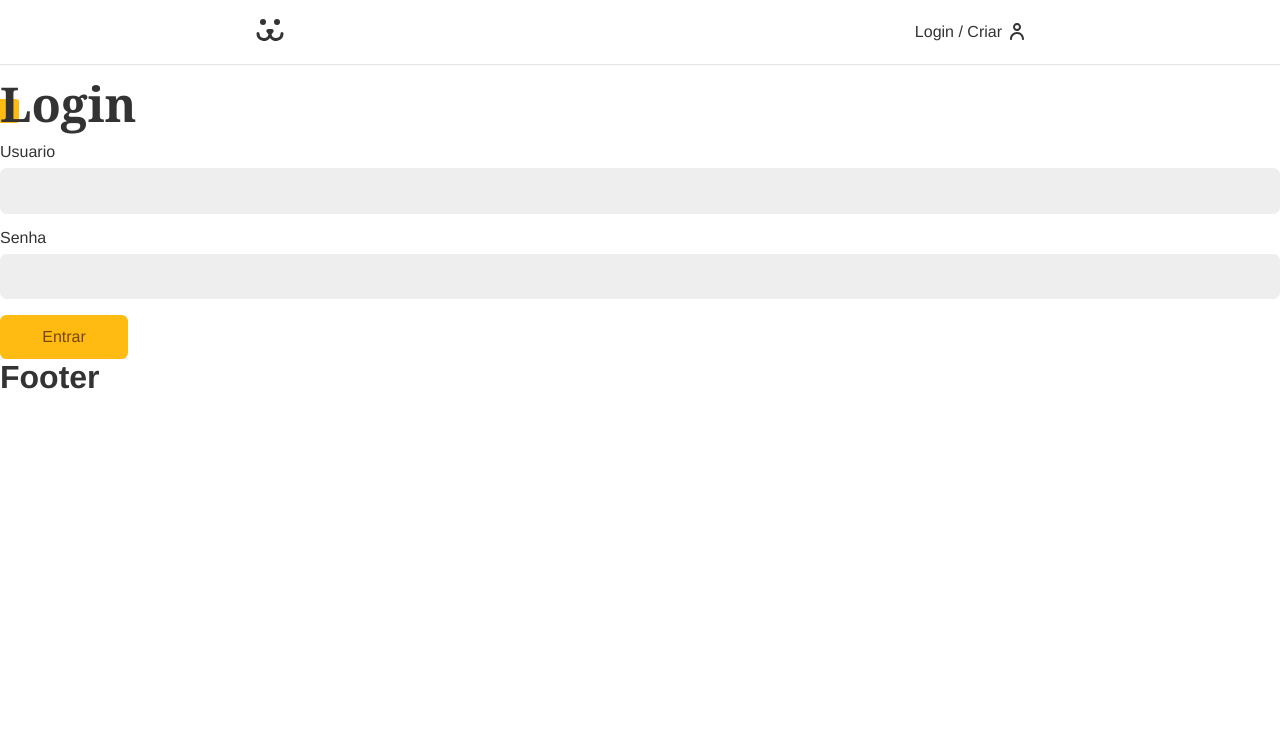
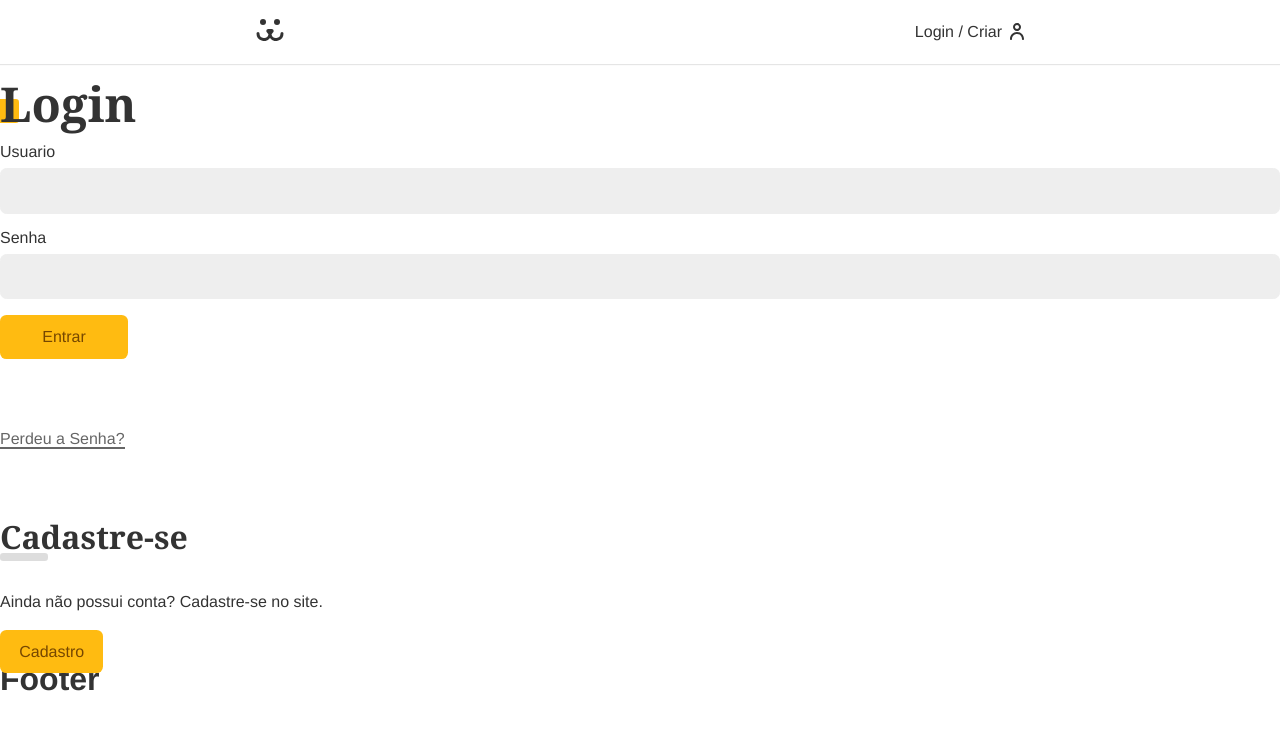
Before and after one commit to AlvesPHGA/social-dogs, a React (Vite) app: page /login in a window 1280 px wide. Shown: the top 730 px of the page. Built offline with nearby package versions, Linux system fonts and the light colour scheme.

Commit message:
created a new component to h2 tag with name subtitle and edit layout to loginform

```diff
--- /dev/null
+++ b/src/Components/Global/Subtitle.jsx
@@ -0,0 +1,16 @@
+import styled from 'styled-components';
+
+export const Subtitle = styled.h2`
+   font-family: var(--type-second);
+   line-height: 1;
+   font-size: 2rem;
+
+   &::after {
+      content: '';
+      display: block;
+      background: #ddd;
+      height: 0.5rem;
+      width: 3rem;
+      border-radius: 0.2rem;
+   }
+`;
--- a/src/Pages/Login/LoginForm/LoginForm.jsx
+++ b/src/Pages/Login/LoginForm/LoginForm.jsx
@@ -1,11 +1,19 @@
 import React from 'react';
+import { Link } from 'react-router-dom';
+import styled from 'styled-components';
 import Button from '../../../Components/Form/Button/Button';
 import Input from '../../../Components/Form/Input/Input';
+import { Subtitle } from '../../../Components/Global/Subtitle';
 import { Title } from '../../../Components/Global/Title';
 import Error from '../../../Components/Helper/Error/Error';
 import useForm from '../../../Hooks/useForm';
 import { AnimaLeft } from '../../../Styles/Styles.style';
 import { UserContext } from '../../../UserContext';
+import {
+   LinkPasswordLost,
+   LoginFormStyle,
+   RegisterStyle,
+} from './LoginForm.style';
 
 const LoginForm = () => {
    const username = useForm();
@@ -24,7 +32,7 @@
       <AnimaLeft>
          <Title>Login</Title>
 
-         <form onSubmit={handleSubmit}>
+         <LoginFormStyle onSubmit={handleSubmit}>
             <Input legend="Usuario" type="text" name="userName" {...username} />
             <Input
                legend="Senha"
@@ -40,7 +48,17 @@
             )}
 
             <Error error={error} />
-         </form>
+         </LoginFormStyle>
+
+         <LinkPasswordLost>
+            <Link to="/login/passwordlost">Perdeu a Senha?</Link>
+         </LinkPasswordLost>
+
+         <RegisterStyle>
+            <Subtitle>Cadastre-se</Subtitle>
+            <p>Ainda não possui conta? Cadastre-se no site.</p>
+            <Link to="/login/create">Cadastro</Link>
+         </RegisterStyle>
       </AnimaLeft>
    );
 };
--- /dev/null
+++ b/src/Pages/Login/LoginForm/LoginForm.style.jsx
@@ -0,0 +1,51 @@
+import styled from 'styled-components';
+
+export const LoginFormStyle = styled.form`
+   margin-bottom: 4rem;
+`;
+
+export const RegisterStyle = styled.div`
+   margin-top: 4rem;
+
+   & p {
+      margin-top: 2rem;
+      margin-bottom: 2rem;
+   }
+
+   & a {
+      font-size: 1rem;
+      font-family: var(--type-first);
+      cursor: pointer;
+      border: none;
+      border-radius: 0.4rem;
+      background: #fb1;
+      color: #764701;
+      padding: 0.8rem 1.2rem;
+      box-sizing: border-box;
+      min-width: 8rem;
+      transition: 0.1s;
+
+      &:hover,
+      &:focus {
+         outline: none;
+         box-shadow: 0 0 0 3px #fea, 0 0 0 4px #fb1;
+      }
+   }
+`;
+
+export const LinkPasswordLost = styled.div`
+   & a {
+      display: inline-block;
+      color: #666;
+      padding: 0.5rem 0;
+      line-height: 1;
+
+      &::after {
+         content: '';
+         height: 2px;
+         width: 100%;
+         background: currentColor;
+         display: block;
+      }
+   }
+`;
--- a/src/Styles/GlobalStyle.style.jsx
+++ b/src/Styles/GlobalStyle.style.jsx
@@ -30,6 +30,7 @@
 
    a{
       text-decoration: none;
+      color: #333;
    }
 
    img{
```
